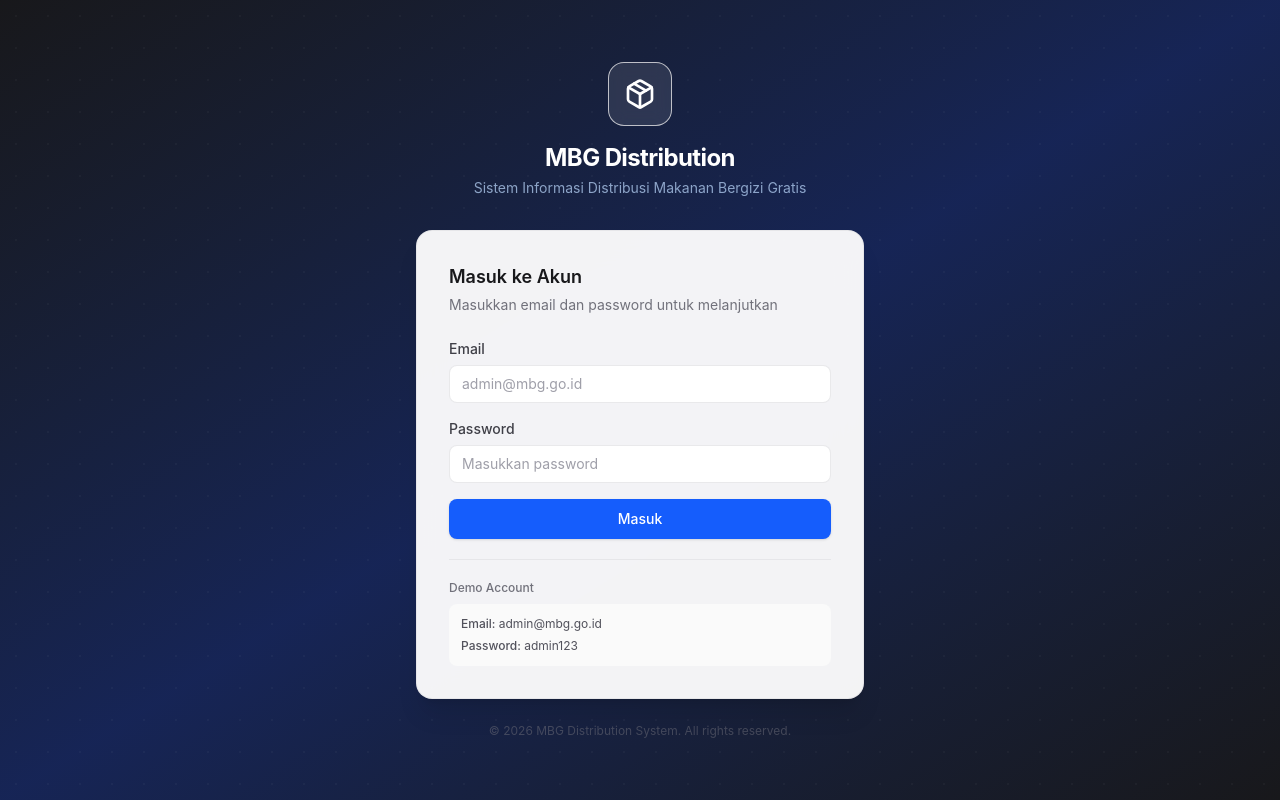
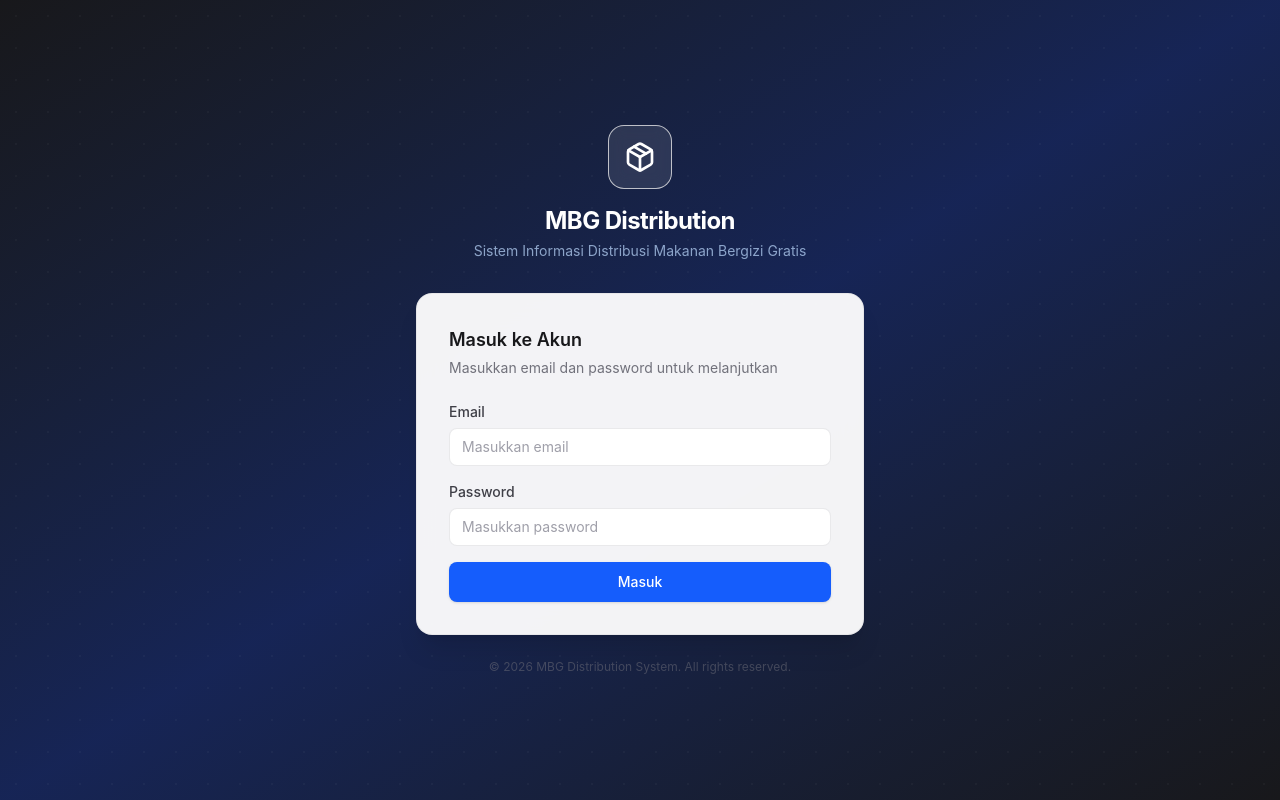
Before and after one commit to nadiaslbil/aplikasi-mbg, a Next.js app in the folder frontend/: page /login in a window 1280 px wide. Built offline with nearby package versions, Linux system fonts and the light colour scheme; no server answers.

Commit message:
perbaikan ui halaman login

```diff
--- a/frontend/app/login/page.tsx
+++ b/frontend/app/login/page.tsx
@@ -78,7 +78,7 @@ export default function LoginPage() {
                 type="email"
                 {...register('email', { required: true })}
                 className="w-full px-3 py-2 text-sm rounded-lg border border-zinc-300/80 bg-white transition-all duration-200 focus:outline-none focus:ring-2 focus:ring-blue-500/20 focus:border-blue-500 placeholder:text-zinc-400 hover:border-zinc-400/80"
-                placeholder="admin@mbg.go.id"
+                placeholder="Masukkan email"
               />
             </div>
 
@@ -107,14 +107,6 @@ export default function LoginPage() {
               )}
             </button>
           </form>
-
-          <div className="mt-5 pt-5 border-t border-zinc-200/80">
-            <p className="text-xs font-medium text-zinc-500 mb-2">Demo Account</p>
-            <div className="bg-zinc-50 rounded-lg p-3 space-y-1.5">
-              <p className="text-xs text-zinc-600"><span className="font-medium">Email:</span> admin@mbg.go.id</p>
-              <p className="text-xs text-zinc-600"><span className="font-medium">Password:</span> admin123</p>
-            </div>
-          </div>
         </div>
 
         {/* Footer */}
```
